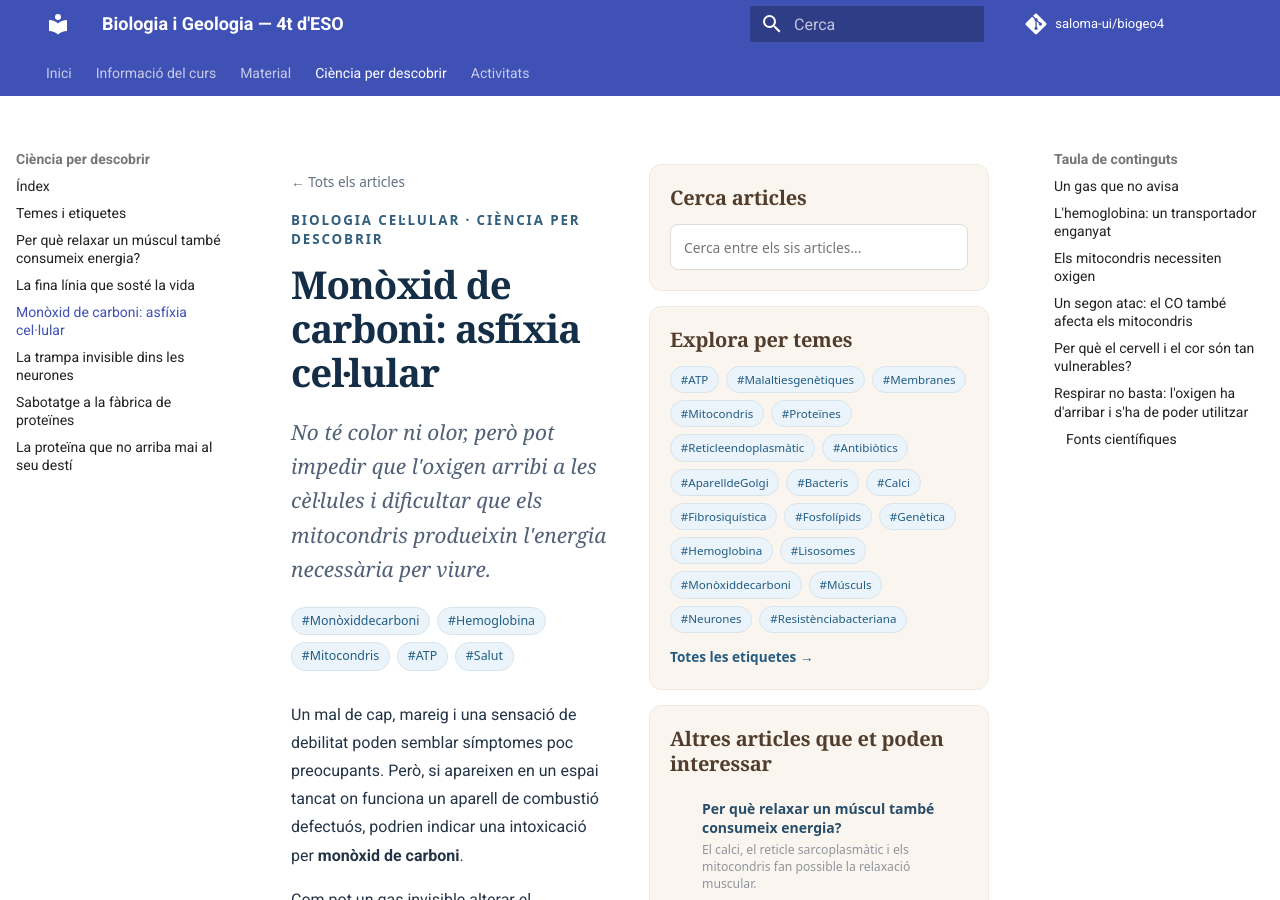
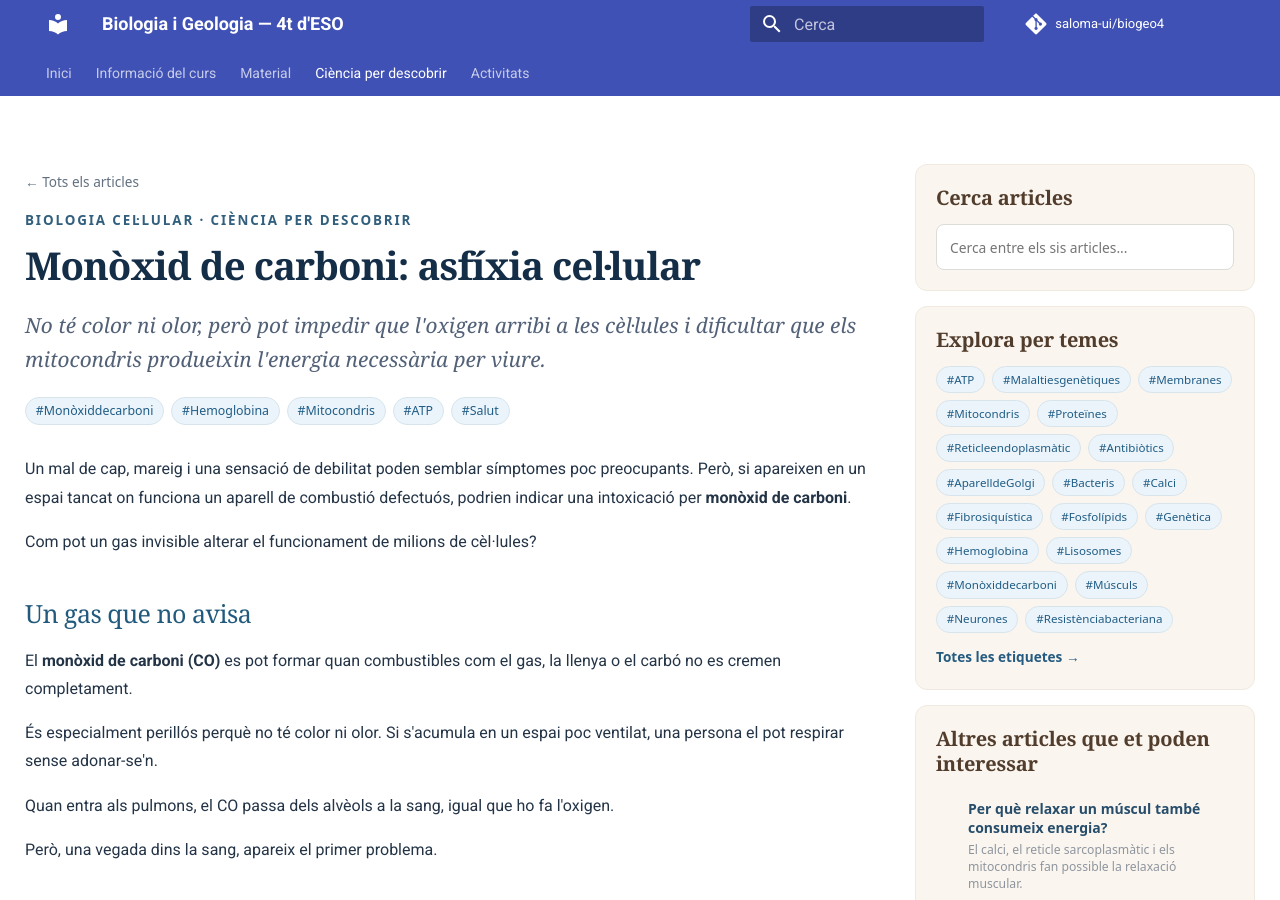
Before and after one commit to saloma-ui/biogeo4, an MkDocs documentation site: the page built from docs/divulgacio/ud02/03-gas-invisible.md, in a window 1280 px wide and 900 px high. Built offline with MkDocs 1.6.1 and Material for MkDocs 9.7.7, drawn with Linux system fonts in a browser that asks for light colours; comment, search, counter and statistics services are not loaded; some of the changed lines change nothing that is shown.

Commit message:
Aplica l'estil revista i les etiquetes a l'article 03-gas-invisible

```diff
--- a/docs/divulgacio/ud02/03-gas-invisible.md
+++ b/docs/divulgacio/ud02/03-gas-invisible.md
@@ -1,6 +1,16 @@
 ---
 title: "Monòxid de carboni: asfíxia cel·lular"
 description: "El monòxid de carboni pot impedir que l'oxigen arribi a les cèl·lules i alterar la producció d'ATP als mitocondris."
+hide:
+  - navigation
+  - toc
+  - tags
+tags:
+  - "Monòxid de carboni"
+  - "Hemoglobina"
+  - "Mitocondris"
+  - "ATP"
+  - "Salut"
 ---
 
 # Monòxid de carboni: asfíxia cel·lular
```
